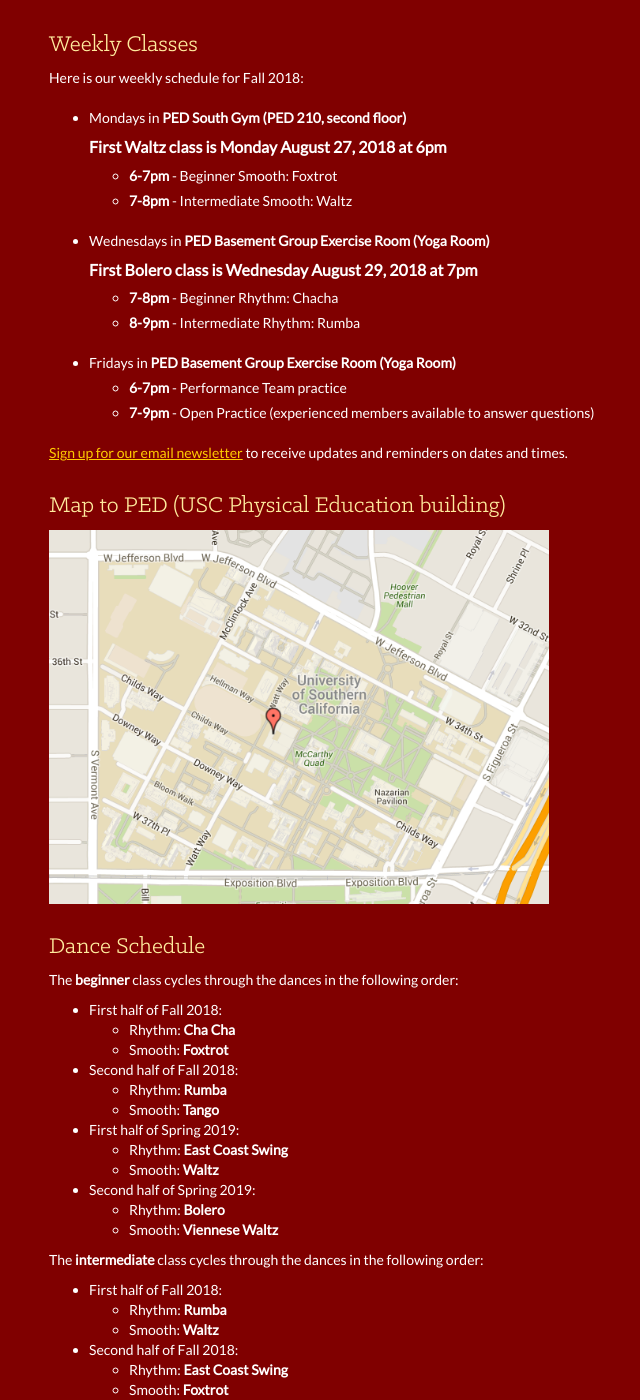
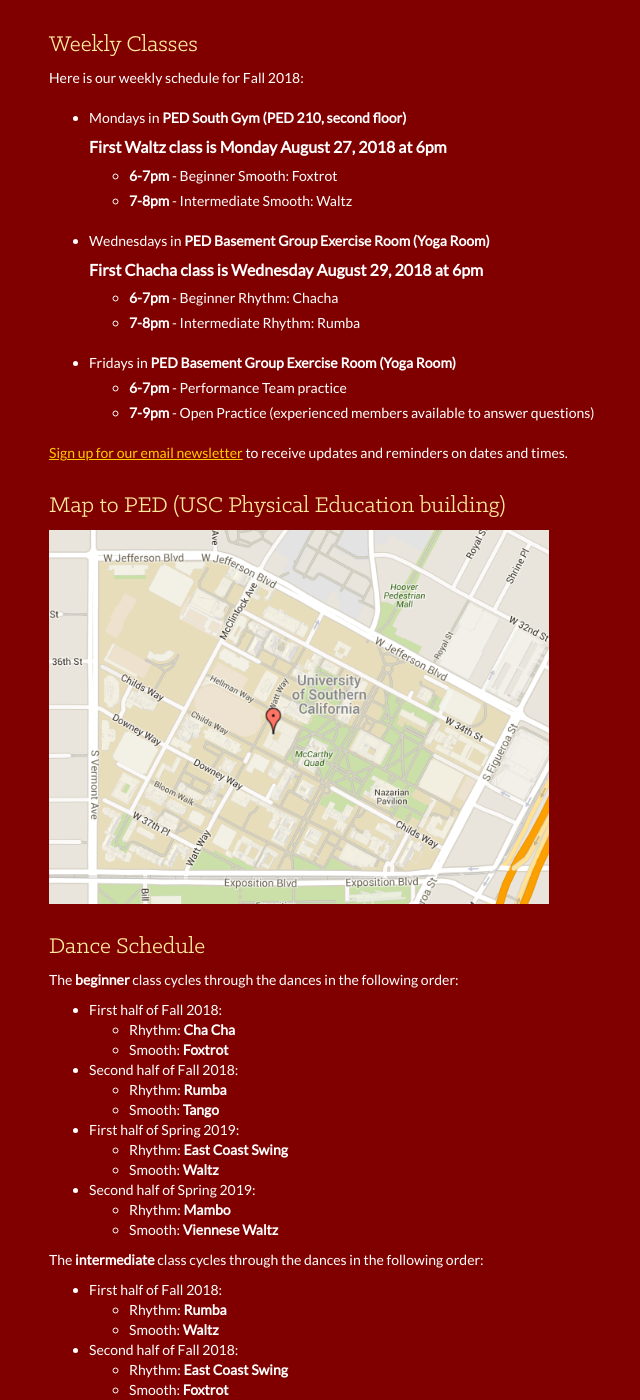
Before and after one commit to uscballroom/uscballroom.github.io, a Jekyll site: the page built from _pages/schedule.html, in a window 1280 px wide and 1400 px high, scrolled down 252 px. Shown: the whole window, without its empty margins (156-796 px from the left). Built offline with Jekyll 4.4.1, drawn with Linux system fonts in a browser that asks for light colours; some web fonts are replaced.

Commit message:
Fixed Changes
Errors put into place by Michael, fixed by Michael Perce

- Class times changes
- Class schedule changed

```diff
--- a/_pages/schedule.html
+++ b/_pages/schedule.html
@@ -17,11 +17,11 @@ title: Schedule
       </ul>
       <li>
         Wednesdays in <b>PED Basement Group Exercise Room (Yoga Room)</b><br/>
-        <h6>First Bolero class is Wednesday <b>August 29</b>, 2018 at 7pm</h6>
+        <h6>First Chacha class is Wednesday <b>August 29</b>, 2018 at 6pm</h6>
       </li>
       <ul>
-        <li><b>7-8pm</b> - Beginner Rhythm: Chacha</li>
-        <li><b>8-9pm</b> - Intermediate Rhythm: Rumba</li>
+        <li><b>6-7pm</b> - Beginner Rhythm: Chacha</li>
+        <li><b>7-8pm</b> - Intermediate Rhythm: Rumba</li>
       </ul>
       <li>Fridays in <b>PED Basement Group Exercise Room (Yoga Room)</b></li>
       <ul>
@@ -54,7 +54,7 @@ title: Schedule
       </ul>
       <li>Second half of Spring 2019:</li>
       <ul>
-        <li>Rhythm: <b>Bolero</b></li>
+        <li>Rhythm: <b>Mambo</b></li>
         <li>Smooth: <b>Viennese Waltz</b></li>
       </ul>
     </ul>
```
Also changed, not shown: other parts of _pages/schedule.html (+1 -1 lines).
